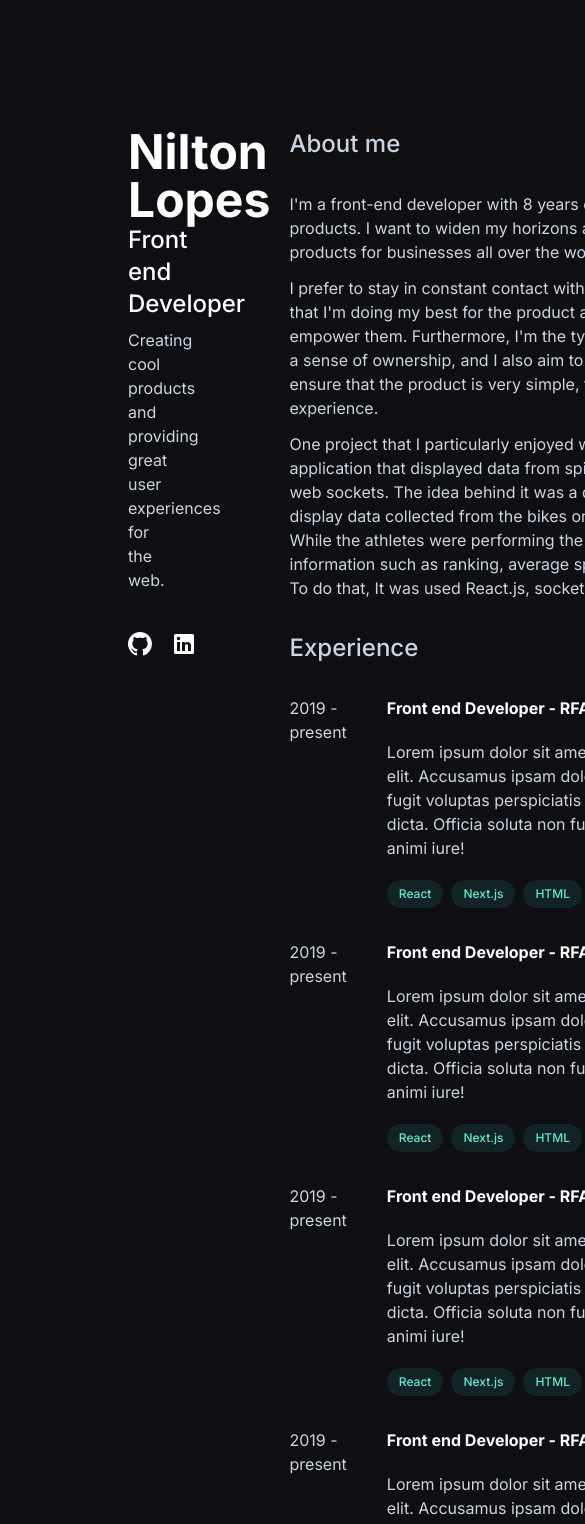
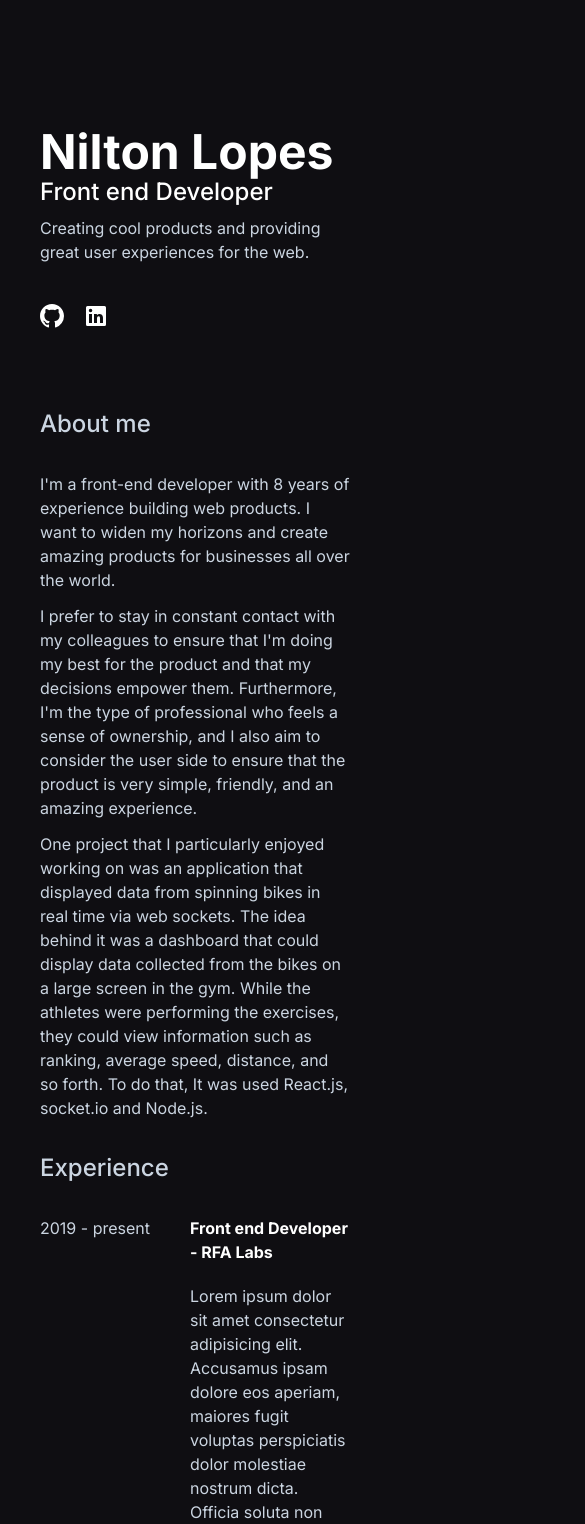
Before and after one commit to niltonslf/niltonlopes.com.br, a Next.js app: page / in a window 390 px wide. Shown: the top 1524 px of the page, 585 px wide, since content can reach past the window. Built offline with nearby package versions, Linux system fonts and the light colour scheme.

Commit message:
feat: add mobile breakpoint

```diff
--- a/src/app/page.tsx
+++ b/src/app/page.tsx
@@ -5,9 +5,9 @@ export default function Home() {
   const experiences = Array.from(new Array(4));
 
   return (
-    <main className='container ml-auto mr-auto px-32'>
-      <div className='flex flex-row items-start'>
-        <header className='sticky top-0  flex  w-1/4 flex-col pt-32 '>
+    <main className='container ml-auto mr-auto px-10  md:px-10 lg:px-32'>
+      <div className='flex flex-col md:flex-row md:items-start '>
+        <header className='top-0 flex  flex-col  pt-32 sm:w-full md:sticky md:w-1/4 '>
           <h1 className='text-5xl font-bold'>Nilton Lopes</h1>
           <h2 className='text-2xl font-medium'>Front end Developer</h2>
           <p className='mt-2 text-slate-300'>
@@ -33,8 +33,8 @@ export default function Home() {
           </div>
         </header>
 
-        <div className='flex-1 pt-32'>
-          <section className='mb-8 flex-1 px-32 text-slate-300'>
+        <div className='flex-1 pt-20 md:px-10 md:pt-32 lg:px-32'>
+          <section className='mb-8 flex-1 text-slate-300 '>
             <h1 className='mb-8 text-2xl font-medium'>About me</h1>
             <p className='mb-3'>
               I'm a front-end developer with 8 years of experience building web
@@ -60,12 +60,12 @@ export default function Home() {
             </p>
           </section>
 
-          <section className='mb-8 px-32 text-slate-300'>
+          <section className='mb-8 flex-1 text-slate-300 '>
             <h1 className='mb-8 text-2xl font-medium'>Experience</h1>
 
             {experiences.map((exp) => {
               return (
-                <article key={exp} className='mb-8 flex flex-row gap-10'>
+                <article key={exp} className='mb-8 flex flex-1 flex-row gap-10'>
                   <div>2019 - present</div>
                   <div className='flex-1'>
                     <h3 className='mb-5 font-bold text-white'>
@@ -77,7 +77,7 @@ export default function Home() {
                       perspiciatis dolor molestiae nostrum dicta. Officia soluta
                       non fuga velit explicabo laborum animi iure!
                     </p>
-                    <div className='mt-5 flex gap-2'>
+                    <div className='mt-5 flex flex-wrap gap-2'>
                       <span className='flex items-center rounded-full bg-teal-400/10 px-3 py-1 text-xs font-medium leading-5 text-teal-300 '>
                         React
                       </span>
```
